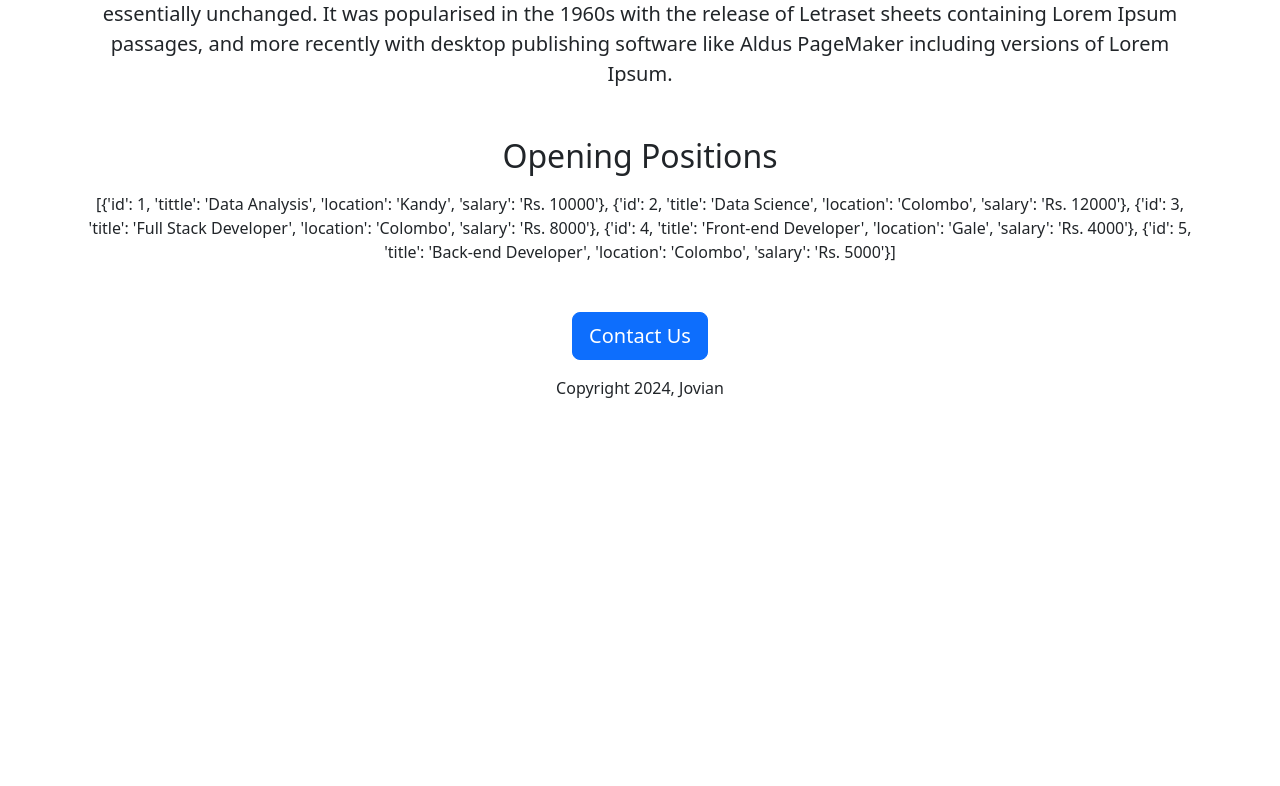
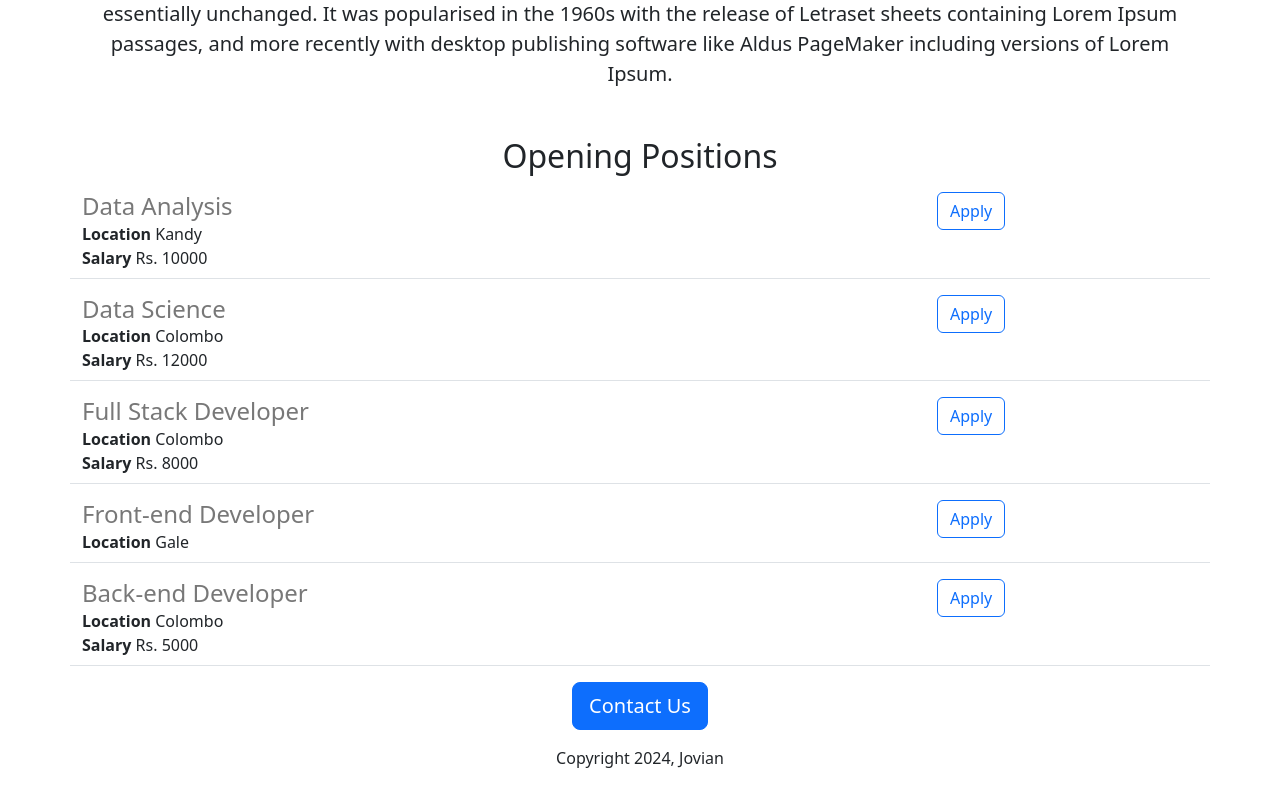
Before and after one commit to chinthakaSenarathna/jovian-careers-website, a Flask app: page / in a window 1280 px wide. Shown: the part 605-1391 px from the top of the page. Before the commit the page ends 1003 px from the top, so only its background shows below. Run offline with Flask 3, Linux system fonts and the light colour scheme.

Commit message:
for-loop, if, include from another HTML & Cols-Rows ???

```diff
--- a/app.py
+++ b/app.py
@@ -7,7 +7,7 @@ app = Flask(__name__)
 JOBS = [
     {
         'id': 1,
-        'tittle': 'Data Analysis',
+        'title': 'Data Analysis',
         'location': 'Kandy',
         'salary': 'Rs. 10000'
     },
@@ -27,7 +27,6 @@ JOBS = [
         'id': 4,
         'title': 'Front-end Developer',
         'location': 'Gale',
-        'salary': 'Rs. 4000'
     },
     {
         'id': 5,
--- a/templates/home.html
+++ b/templates/home.html
@@ -27,9 +27,13 @@
                 desktop publishing software like Aldus PageMaker including versions of Lorem Ipsum.
             </p>
             <h2 class="text-center mb-3">Opening Positions</h2>
-            <P class="text-center mb-5">
-                {{jobs}}
-            </P>
+
+            <div>
+                {% for job in jobs %}
+                    {% include 'jobItems.html' %}
+                {% endfor %}
+            </div>
+
             <div class="text-center">
                 <button class="btn btn-primary btn-lg mb-3">Contact Us</button>
                 <p>Copyright 2024, Jovian</p>
--- /dev/null
+++ b/templates/jobItems.html
@@ -0,0 +1,12 @@
+<div class="border-bottom pb-2 mb-3 row">
+    <div class="col-9">
+        <h4 style="color: rgb(120,120,120); margin-bottom: 1px">{{job['title']}}</h4>
+        <div><b>Location</b> {{job['location']}}</div>
+        {% if 'salary' in job %}
+            <div><b>Salary</b> {{job['salary']}}</div>
+        {% endif %}
+        </div>
+    <div class="col-3">
+        <button class="btn btn-outline-primary">Apply</button>
+    </div>
+</div>
```
